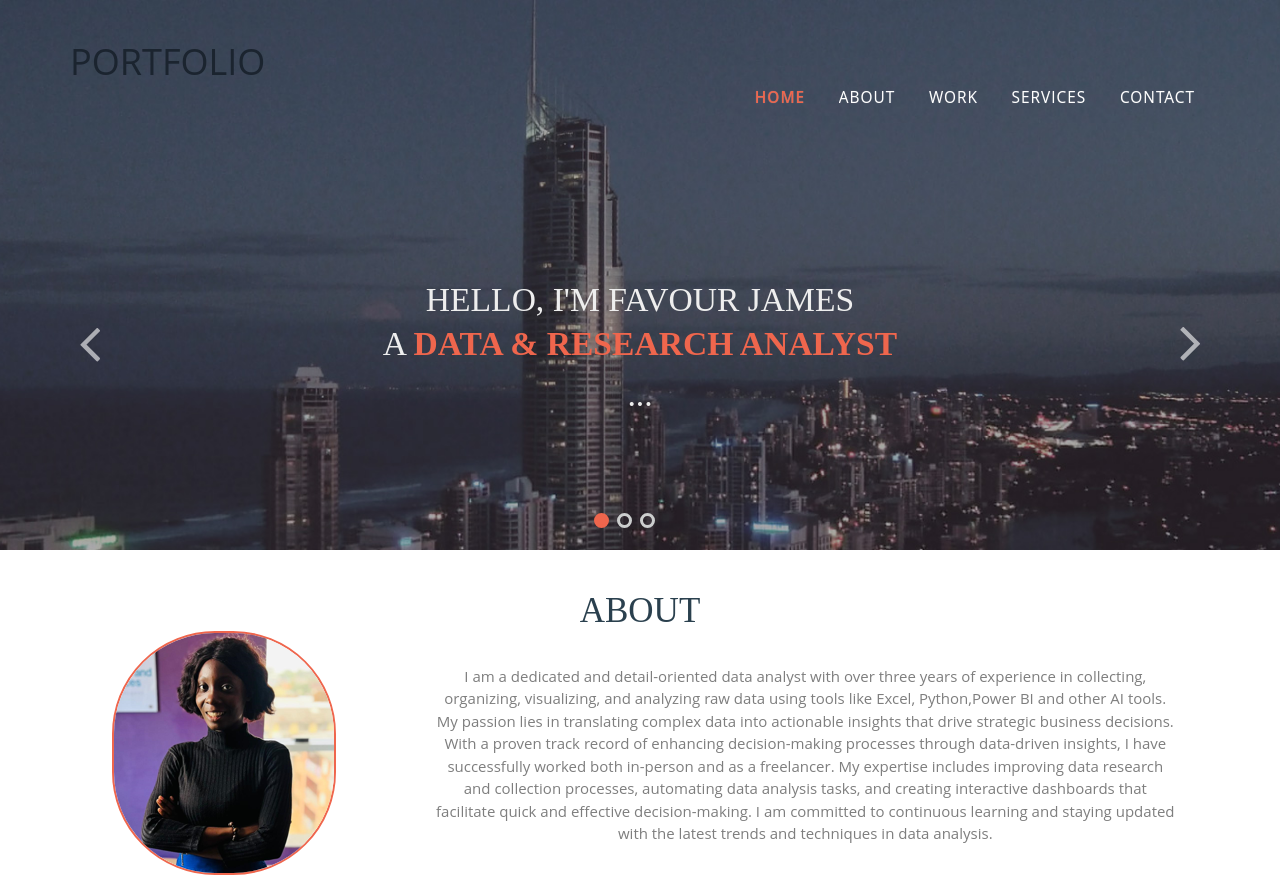
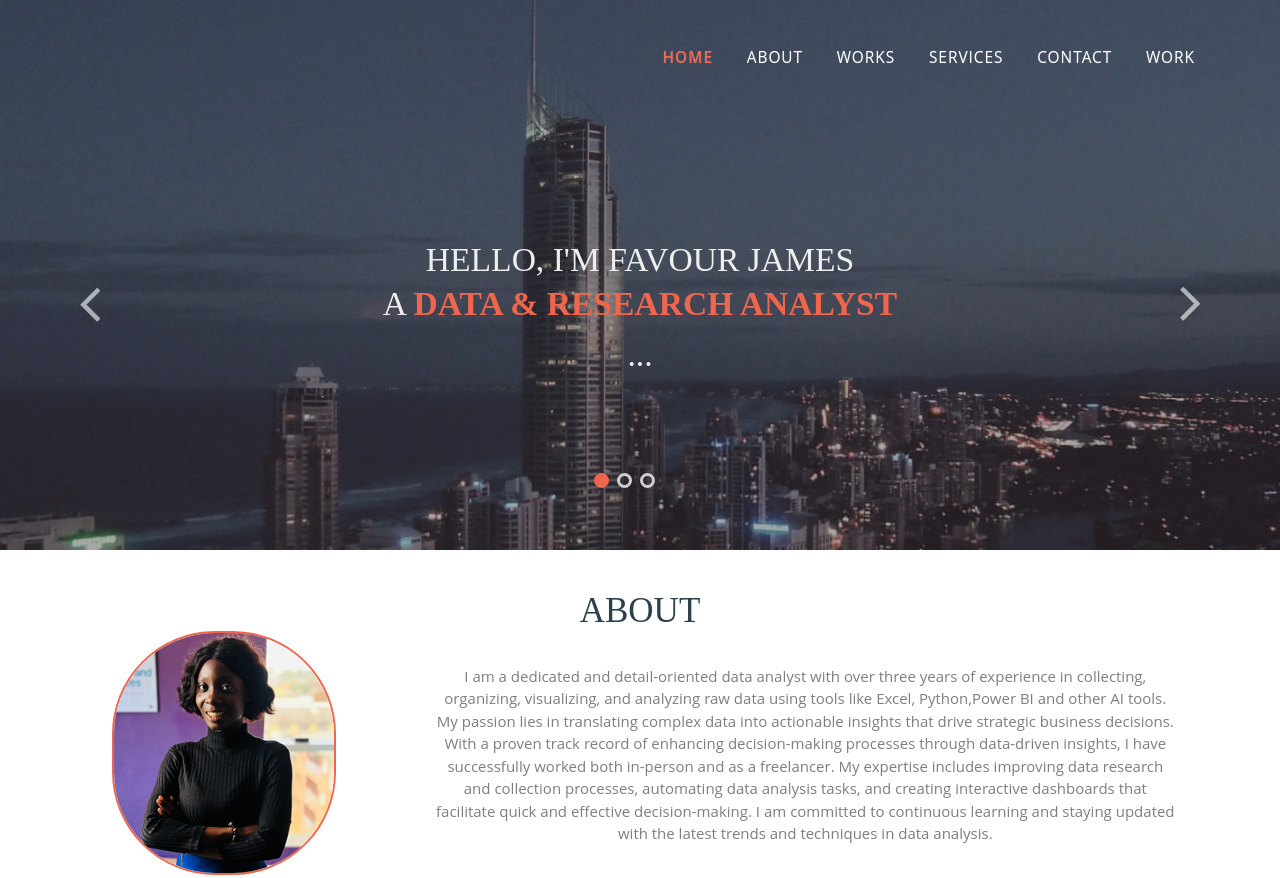
Before and after one commit to favour-sci/Portfolio-Website, a plain HTML site: page index.html in a window 1280 px wide. Shown: the top 878 px of the page. Drawn offline with Linux system fonts and the light colour scheme.

Commit message:
Update index.html

```diff
--- a/index.html
+++ b/index.html
@@ -32,16 +32,17 @@ Smartphone Compatible web template, free webdesigns for Nokia, Samsung, LG, Sony
       		 <div class="logo">
 				<a href="index.html"></a>
 			 </div>
-		 <h1 id="siteTitle" class="site-title"><a href="/"><span data-hover="PORTFOLIO">PORTFOLIO</span></a></h1>
+
 		   <div class="top-menu">
 		   	<span class="menu"> </span>
 			<ul>
 			 	<nav class="cl-effect-5">
 				<li><a class="active" href="index.html"><span data-hover="Home">home</span></a></li>
 				<li><a href="#about" class="scroll"><span data-hover="about">about</span></a></li>
-				<li><a href="https://favour-sci.github.io/Project-Portfolio.github.io/" target="_blank"><span data-hover="project">work</span></a></li>
+				<li><a href="#works" class="scroll"><span data-hover="works">works</span></a></li>
 				<li><a href="#services" class="scroll"><span data-hover="services">services</span></a></li>
 				<li><a href="#contact" class="scroll"><span data-hover="contact">contact</span></a></li>
+				<li><a href="https://favour-sci.github.io/Project-Portfolio.github.io/" target="_blank"><span data-hover="project">work</span></a></li>
 				</nav>
 			 </ul>
 			 </div>
```
